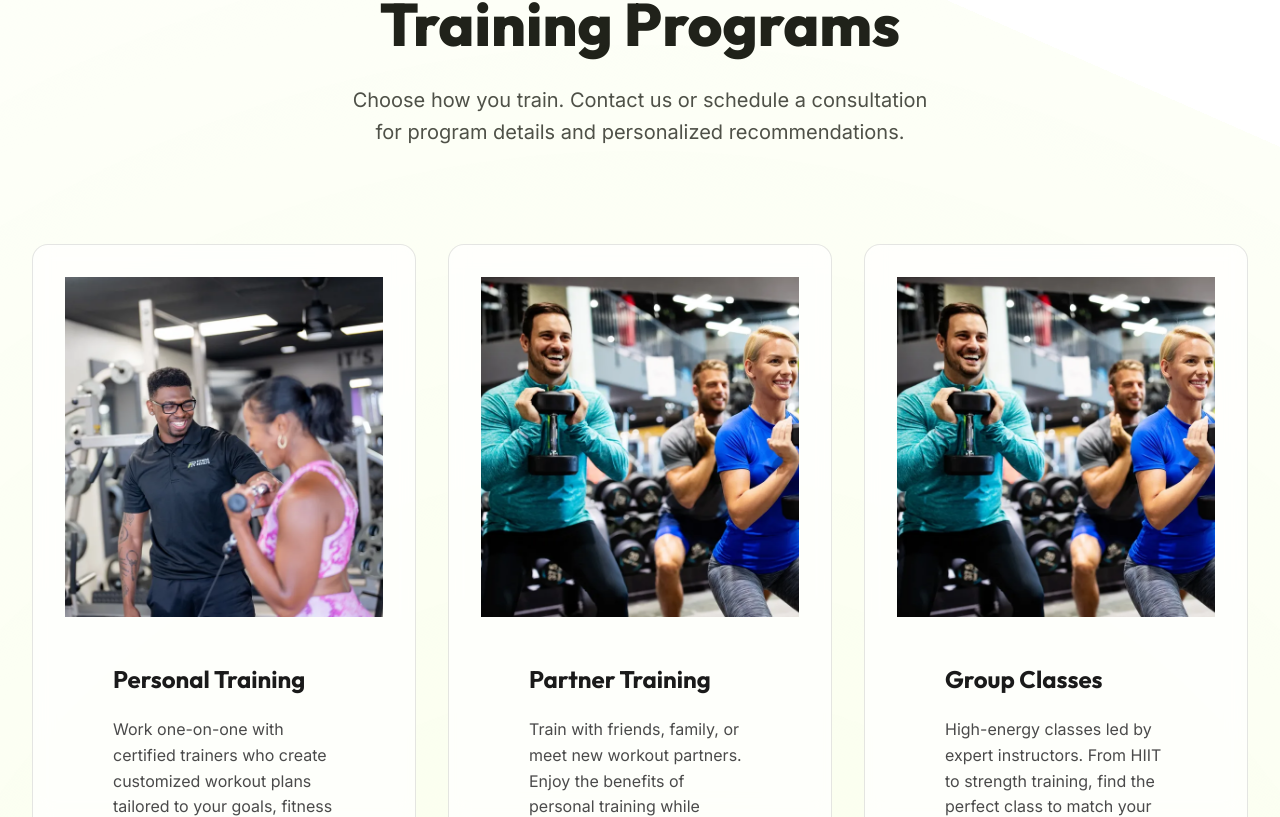
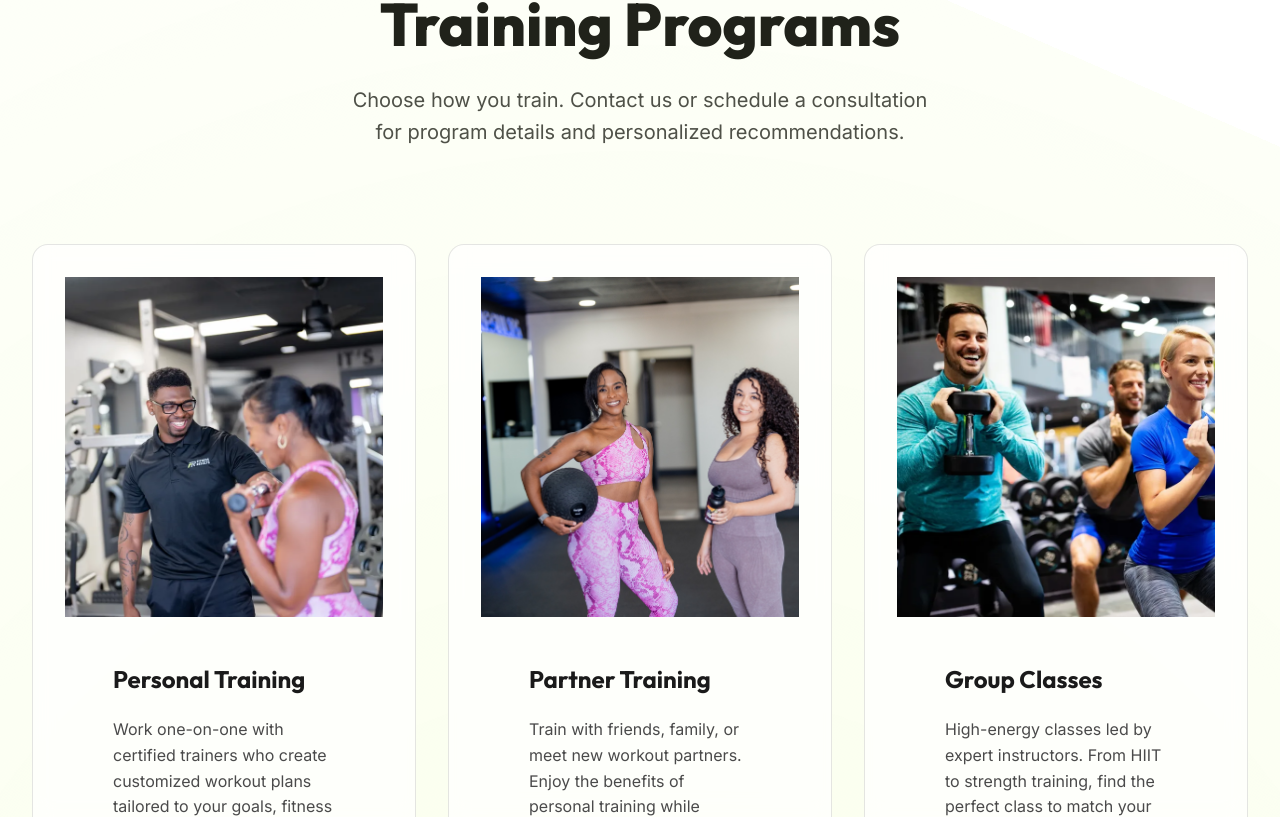
Before and after one commit to MyindMedia/fitnessresults, a React (Vite) app: page /memberships in a window 1280 px wide. Shown: the part 517-1334 px from the top of the page. Built offline with nearby package versions, Linux system fonts and the light colour scheme.

Commit message:
Use supplied photo for Partner Training on Memberships page

```diff
--- a/src/pages/Memberships.tsx
+++ b/src/pages/Memberships.tsx
@@ -45,7 +45,7 @@ const Memberships = () => {
                         </div>
 
                         <div className="program-card card-glass">
-                            <img className="program-photo" src="/images/group-classes.webp" alt="Workout partners training together with dumbbells" loading="lazy" width="730" height="730" />
+                            <img className="program-photo" src="/images/partner-training-memberships.jpg" alt="Two workout partners at Fitness Results with a medicine ball and water bottle" loading="lazy" width="1920" height="1280" style={{ objectPosition: 'center 45%' }} />
                             <div className="program-content">
                             <h3>Partner Training</h3>
                             <p>
```
Also changed, not shown: public/images/partner-training-memberships.jpg (added).
